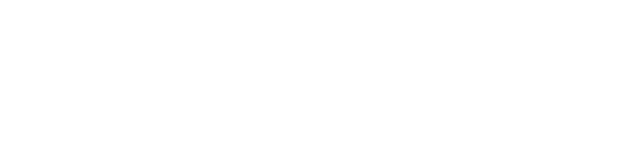
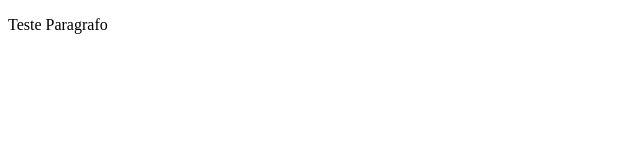
Before and after one commit to marnep/VM01, a plain HTML site: page index.html in a window 1280 px wide. Shown: the whole page, without its empty margins (0-640 px from the left). Drawn offline with Linux system fonts and the light colour scheme.

Commit message:
Segunda Versão Inclusão de Paragrafo

```diff
--- a/index.html
+++ b/index.html
@@ -8,6 +8,7 @@
 
 <body>
     <!-- conteúdo da página -->
+    <p>Teste Paragrafo</p>
 </body>
 
 </html>
```
